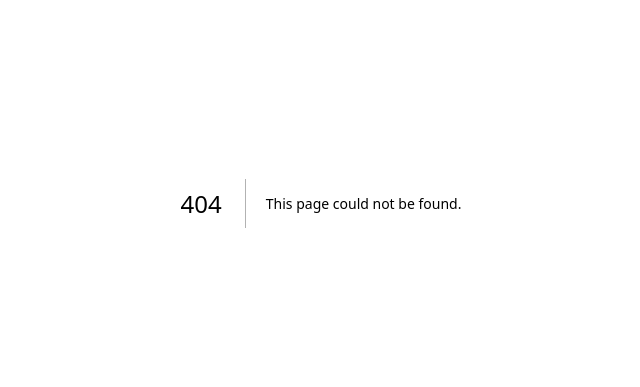
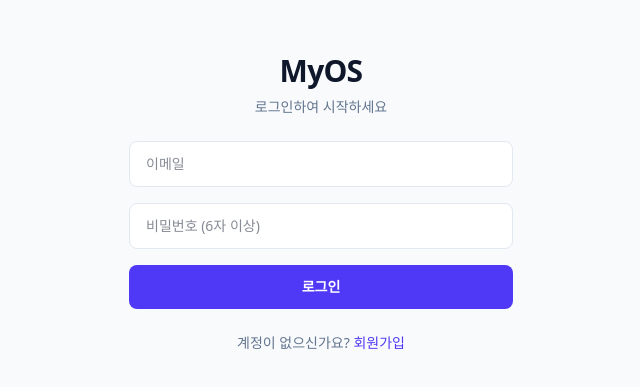
Before and after one commit to tayobus/MyOS, a Next.js app: page /login in a window 1280 px wide. Before the commit this address had no page. Shown: the part 197-584 px from the top of the page, without its empty margins (319-959 px from the left). Built offline with nearby package versions, Linux system fonts and the light colour scheme.

Commit message:
feat: 로그인/회원가입 페이지 UI 구현

```diff
--- /dev/null
+++ b/src/app/login/page.tsx
@@ -0,0 +1,100 @@
+"use client";
+
+import { useState } from "react";
+import { useRouter } from "next/navigation";
+
+export default function LoginPage() {
+  const router = useRouter();
+  const [isSignup, setIsSignup] = useState(false);
+  const [email, setEmail] = useState("");
+  const [password, setPassword] = useState("");
+  const [error, setError] = useState("");
+  const [loading, setLoading] = useState(false);
+
+  const handleSubmit = async (e: React.FormEvent) => {
+    e.preventDefault();
+    setError("");
+    setLoading(true);
+
+    const endpoint = isSignup ? "/api/auth/signup" : "/api/auth/login";
+
+    try {
+      const res = await fetch(endpoint, {
+        method: "POST",
+        headers: { "Content-Type": "application/json" },
+        body: JSON.stringify({ email, password }),
+      });
+
+      const data = await res.json();
+
+      if (!res.ok) {
+        setError(data.error);
+        return;
+      }
+
+      router.push("/");
+      router.refresh();
+    } catch {
+      setError("요청에 실패했습니다. 다시 시도해주세요.");
+    } finally {
+      setLoading(false);
+    }
+  };
+
+  return (
+    <main className="min-h-screen flex items-center justify-center bg-slate-50 dark:bg-slate-950 px-4">
+      <div className="w-full max-w-sm space-y-6">
+        <div className="text-center">
+          <h1 className="text-3xl font-extrabold tracking-tight text-slate-900 dark:text-slate-50">
+            MyOS
+          </h1>
+          <p className="mt-2 text-sm text-slate-500">
+            {isSignup ? "계정을 만들어 시작하세요" : "로그인하여 시작하세요"}
+          </p>
+        </div>
+
+        <form onSubmit={handleSubmit} className="space-y-4">
+          <input
+            type="email"
+            placeholder="이메일"
+            value={email}
+            onChange={(e) => setEmail(e.target.value)}
+            required
+            className="w-full px-4 py-3 rounded-lg border border-slate-200 bg-white text-sm focus:outline-none focus:ring-2 focus:ring-indigo-500 dark:bg-slate-900 dark:border-slate-700 dark:text-slate-50"
+          />
+          <input
+            type="password"
+            placeholder="비밀번호 (6자 이상)"
+            value={password}
+            onChange={(e) => setPassword(e.target.value)}
+            required
+            minLength={6}
+            className="w-full px-4 py-3 rounded-lg border border-slate-200 bg-white text-sm focus:outline-none focus:ring-2 focus:ring-indigo-500 dark:bg-slate-900 dark:border-slate-700 dark:text-slate-50"
+          />
+
+          {error && (
+            <p className="text-sm text-red-500 font-medium">{error}</p>
+          )}
+
+          <button
+            type="submit"
+            disabled={loading}
+            className="w-full py-3 rounded-lg bg-indigo-600 text-white text-sm font-semibold hover:bg-indigo-700 disabled:opacity-50 transition-colors"
+          >
+            {loading ? "처리 중..." : isSignup ? "회원가입" : "로그인"}
+          </button>
+        </form>
+
+        <p className="text-center text-sm text-slate-500">
+          {isSignup ? "이미 계정이 있으신가요?" : "계정이 없으신가요?"}{" "}
+          <button
+            onClick={() => { setIsSignup(!isSignup); setError(""); }}
+            className="text-indigo-600 font-medium hover:underline"
+          >
+            {isSignup ? "로그인" : "회원가입"}
+          </button>
+        </p>
+      </div>
+    </main>
+  );
+}
```
